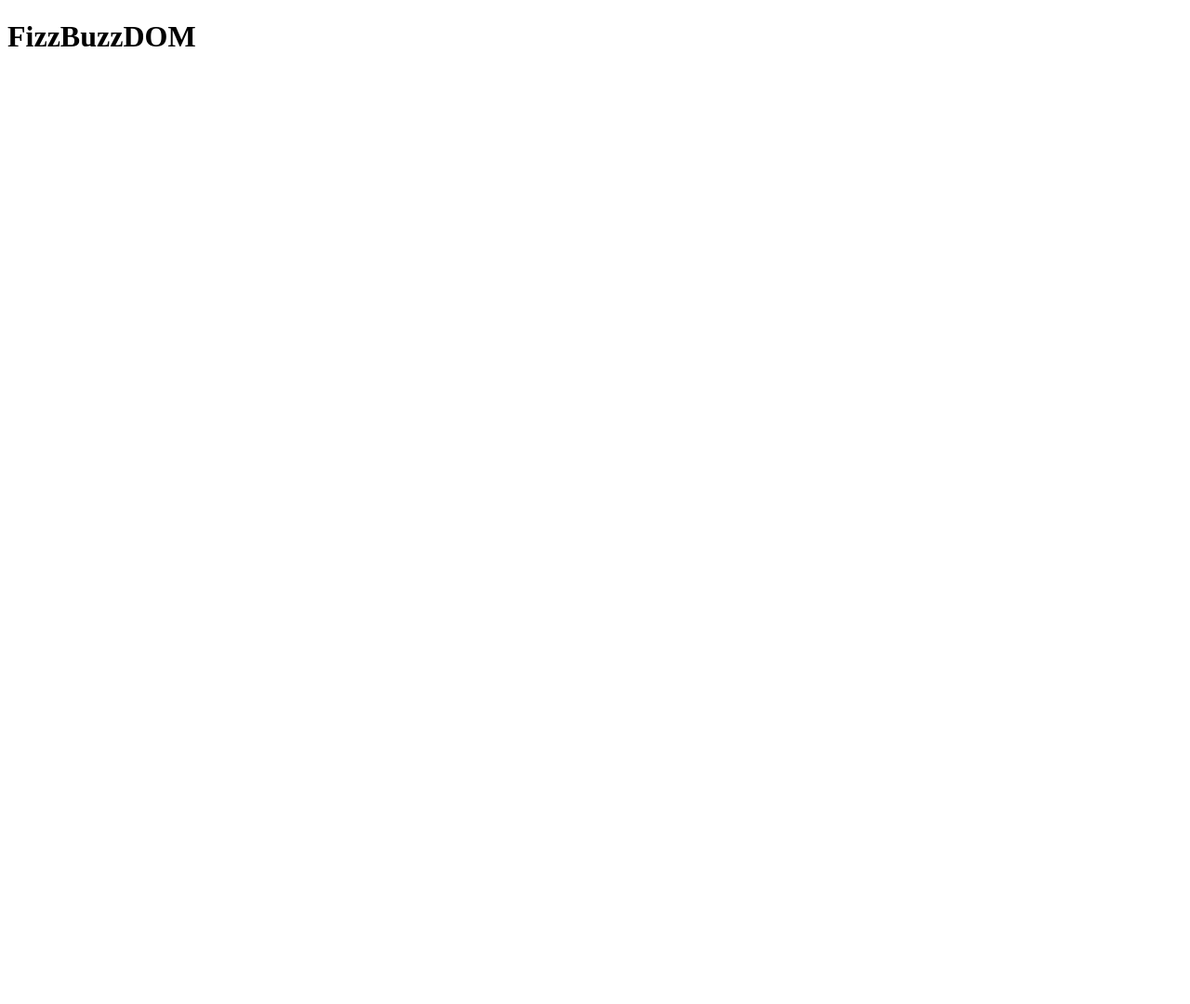
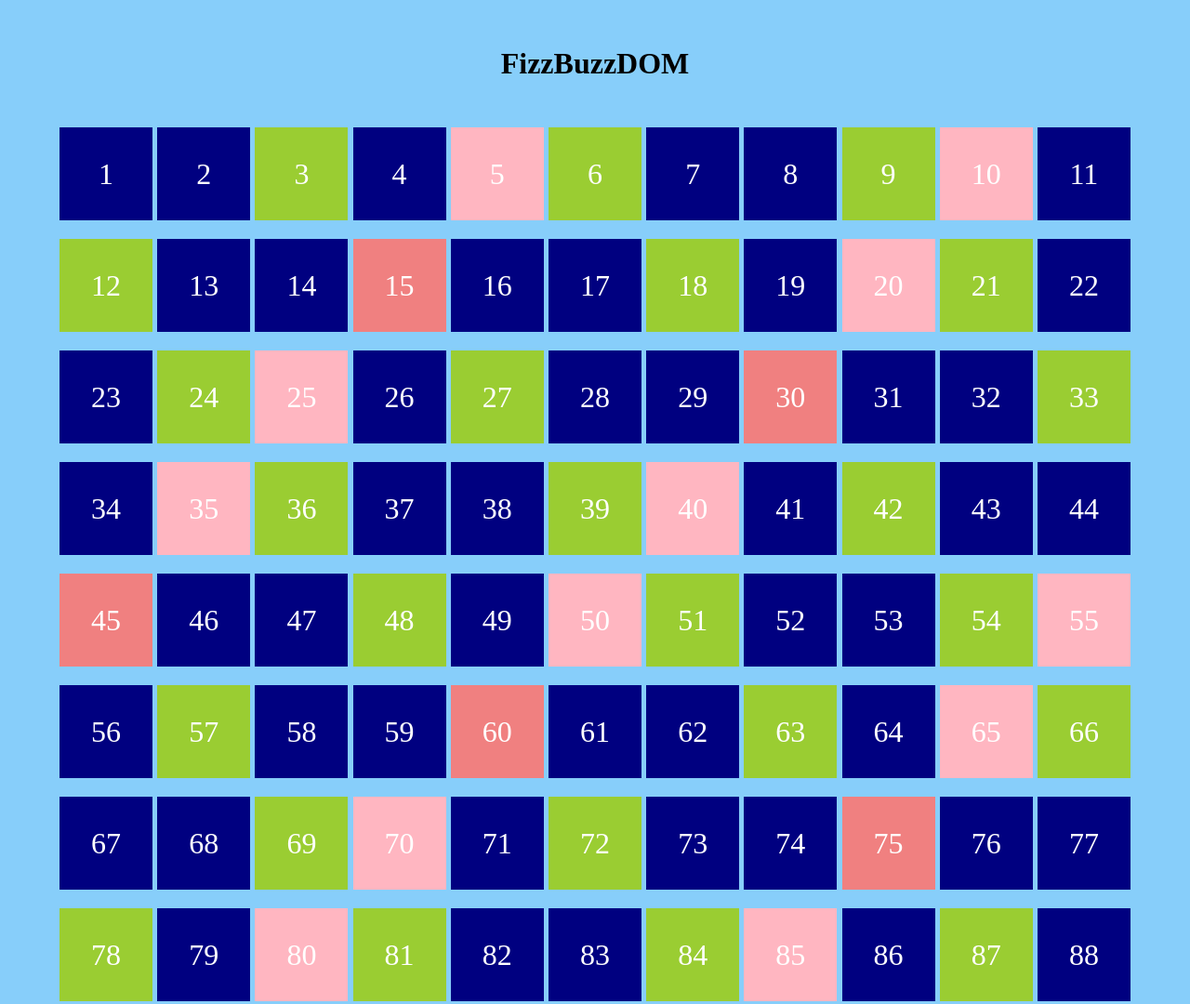
Before and after one commit to danielemantovani/js-fizzbuzz, a plain HTML site: page index.html in a window 1280 px wide. Shown: the top 1080 px of the page at 93% size. Before the commit the page ends 800 px from the top, so only its background shows below. Drawn offline with Linux system fonts and the light colour scheme.

Commit message:
feat: griglia colori

```diff
--- a/css/style.css
+++ b/css/style.css
@@ -0,0 +1,49 @@
+*{
+    margin: 0;
+    padding: 0;
+    box-sizing: border-box;
+}
+
+body{
+    background-color: lightskyblue;
+}
+
+h1{
+    text-align: center;
+    padding: 50px;
+}
+
+.container{
+    width: 90%;
+    margin: 0 auto;
+}
+
+.row{
+    display: flex;
+    flex-wrap: wrap;
+    justify-content: space-between;
+}
+
+.box{
+    width: 100px;
+    height: 100px;
+    background-color: navy;
+    margin-bottom: 20px;
+    display: flex;
+    justify-content: center;
+    align-items: center;
+    color: white;
+    font-size: 2rem;
+}
+
+.divisible3{
+    background-color: yellowgreen;
+}
+
+.divisible5{
+    background-color: lightpink;
+}
+
+.divisible15{
+    background-color: lightcoral;
+}
--- a/index.html
+++ b/index.html
@@ -9,6 +9,12 @@
 <body>
     <h1>FizzBuzzDOM</h1>
 
+    <div class="container">
+        <div class="row">
+
+        </div>
+    </div>
+
     <script src="js/script.js"></script>
 </body>
 </html>
--- a/js/script.js
+++ b/js/script.js
@@ -1,8 +1,28 @@
 // TEST
 // alert ('ciao')
 
-
-for (let i = 0; i <= 100; i++) {
+const rowElem = document.querySelector(".row") //object |null
+console.log(rowElem, typeof rowElem)
+// 1.stampo in cosnole i numeri da 1 a 100
+for (let i = 1; i <= 100; i++) {
     console.log(i);
 
+    let bgClass;
+
+    if (i % 15 === 0) {
+        bgClass = "divisible15";
+    } else if (i % 5 === 0) {
+        bgClass = "divisible5";
+    } else if (i % 3 === 0) {
+        bgClass = "divisible3";
+    } else{
+        bgClass
+    }
+
+
+    const boxElem = `<div class="box ${bgClass}"> ${i}</div>`
+    console.log(boxElem);
+    rowElem.innerHTML += boxElem
+
+
 }
```
Also changed, not shown: 1 other file.
